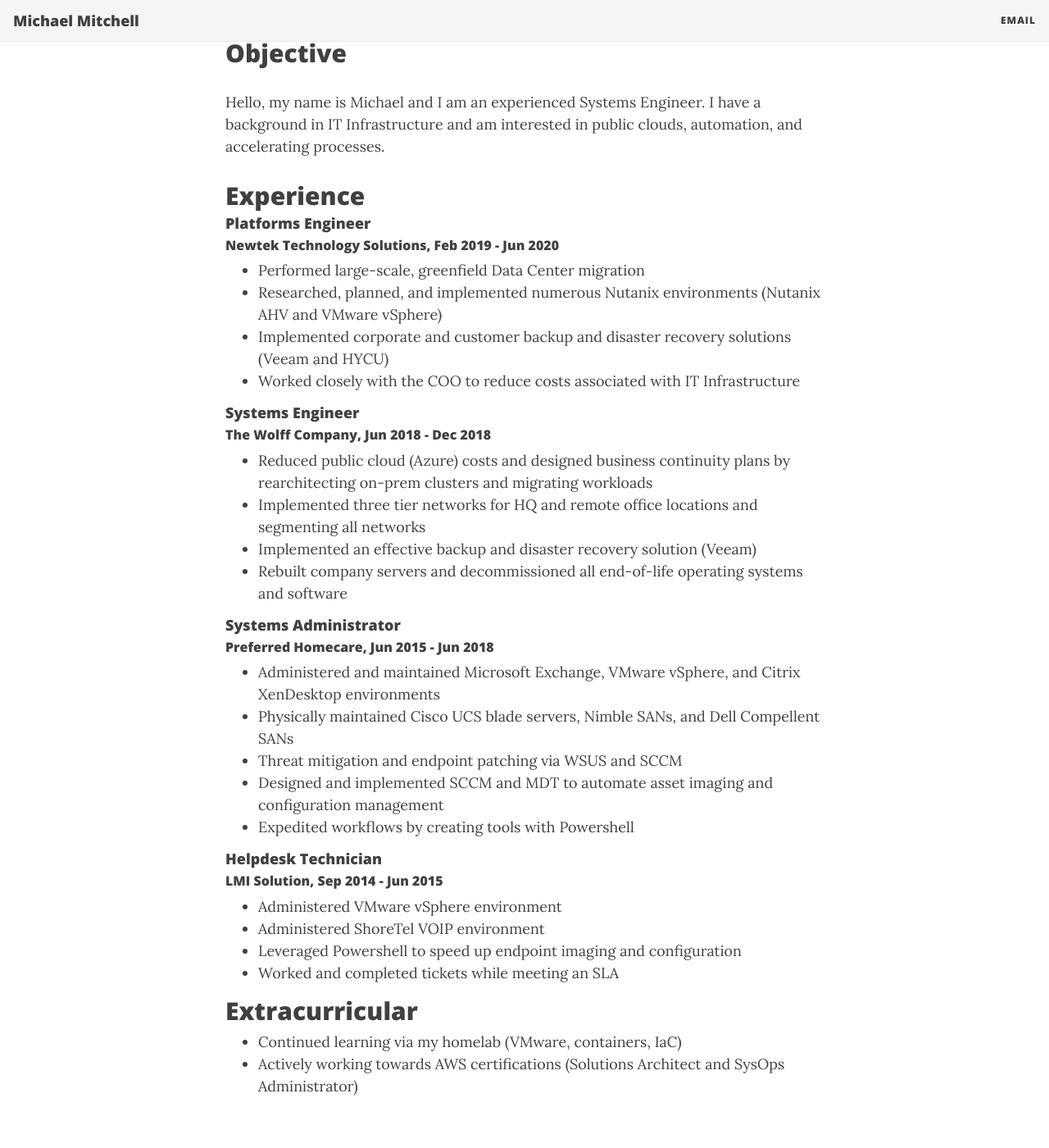
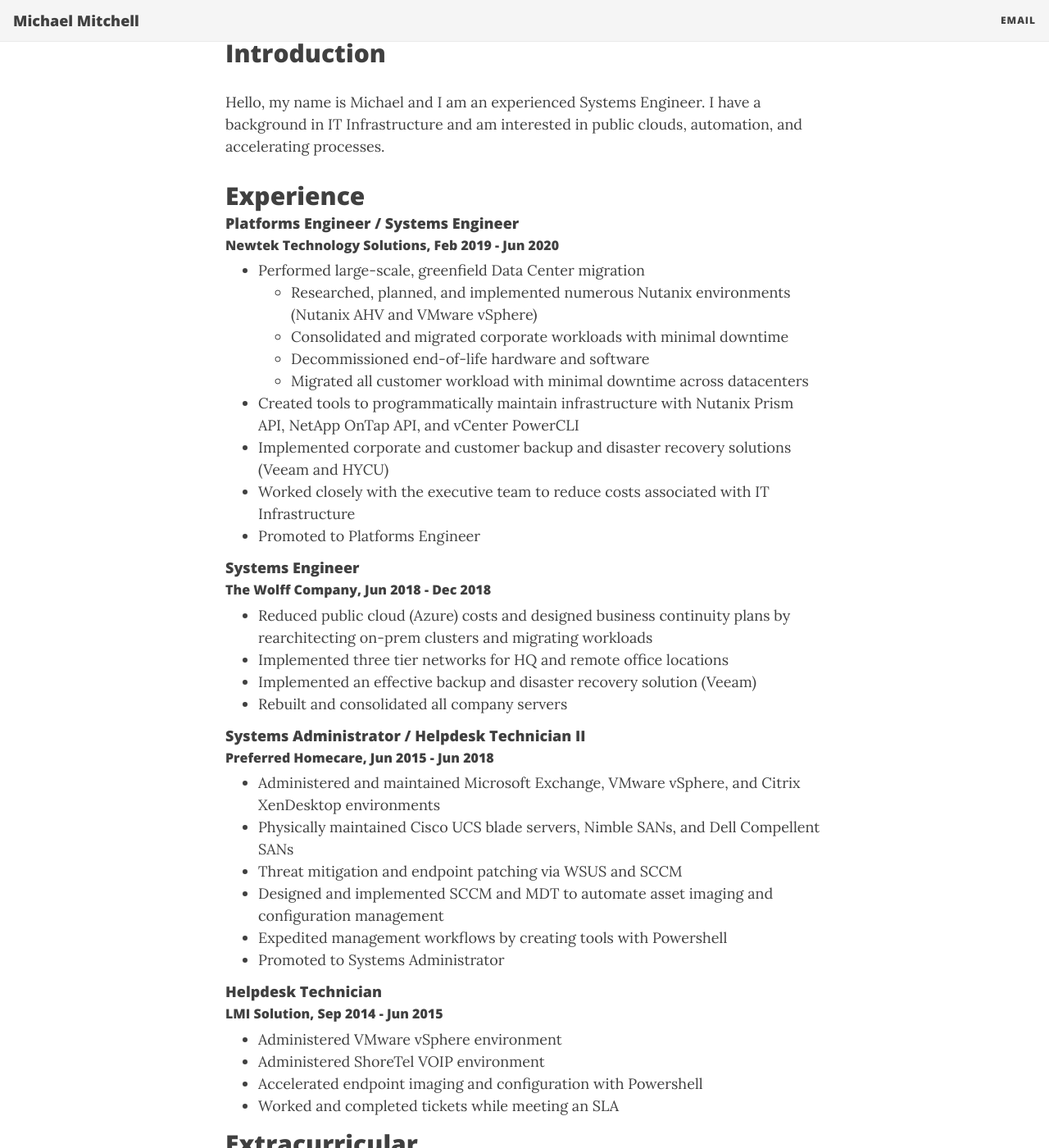
Before and after one commit to themichaelmitchell/themichaelmitchell.github.io, a Jekyll site: the page built from index.md, in a window 1280 px wide and 1400 px high, scrolled down 198 px. Shown: the whole window at 82% size. Built offline with Jekyll 4.4.1, drawn with Linux system fonts in a browser that asks for light colours; nearby versions of some CDN libraries.

Commit message:
flesh out

```diff
--- a/index.md
+++ b/index.md
@@ -4,7 +4,7 @@
 # subtitle:
 ---
 
-## Objective
+## Introduction
 Hello, my name is Michael and I am an experienced Systems Engineer. I have a background in IT Infrastructure and am interested in public clouds, automation, and accelerating processes.
 
 <!-- ## Proficiencies
@@ -13,33 +13,39 @@
 - thing -->
 
 ## Experience
-#### Platforms Engineer
+#### Platforms Engineer / Systems Engineer
 ###### Newtek Technology Solutions, Feb 2019 - Jun 2020
 - Performed large-scale, greenfield Data Center migration
-- Researched, planned, and implemented numerous Nutanix environments (Nutanix AHV and VMware vSphere)
+  - Researched, planned, and implemented numerous Nutanix environments (Nutanix AHV and VMware vSphere)
+  - Consolidated and migrated corporate workloads with minimal downtime
+  - Decommissioned end-of-life hardware and software
+  - Migrated all customer workload with minimal downtime across datacenters
+- Created tools to programmatically maintain infrastructure with Nutanix Prism API, NetApp OnTap API, and vCenter PowerCLI
 - Implemented corporate and customer backup and disaster recovery solutions (Veeam and HYCU)
-- Worked closely with the COO to reduce costs associated with IT Infrastructure
+- Worked closely with the executive team to reduce costs associated with IT Infrastructure
+- Promoted to Platforms Engineer
 
 #### Systems Engineer
 ###### The Wolff Company, Jun 2018 - Dec 2018
 - Reduced public cloud (Azure) costs and designed business continuity plans by rearchitecting on-prem clusters and migrating workloads
-- Implemented three tier networks for HQ and remote office locations and segmenting all networks
+- Implemented three tier networks for HQ and remote office locations
 - Implemented an effective backup and disaster recovery solution (Veeam)
-- Rebuilt company servers and decommissioned all end-of-life operating systems and software
+- Rebuilt and consolidated all company servers
 
-#### Systems Administrator
+#### Systems Administrator / Helpdesk Technician II
 ###### Preferred Homecare, Jun 2015 - Jun 2018
 - Administered and maintained Microsoft Exchange, VMware vSphere, and Citrix XenDesktop environments
 - Physically maintained Cisco UCS blade servers, Nimble SANs, and Dell Compellent SANs
 - Threat mitigation and endpoint patching via WSUS and SCCM
 - Designed and implemented SCCM and MDT to automate asset imaging and configuration management
-- Expedited workflows by creating tools with Powershell
+- Expedited management workflows by creating tools with Powershell
+- Promoted to Systems Administrator
 
 #### Helpdesk Technician
 ###### LMI Solution, Sep 2014 - Jun 2015
 - Administered VMware vSphere environment
 - Administered ShoreTel VOIP environment
-- Leveraged Powershell to speed up endpoint imaging and configuration
+- Accelerated endpoint imaging and configuration with Powershell
 - Worked and completed tickets while meeting an SLA
 
 ## Extracurricular
```
